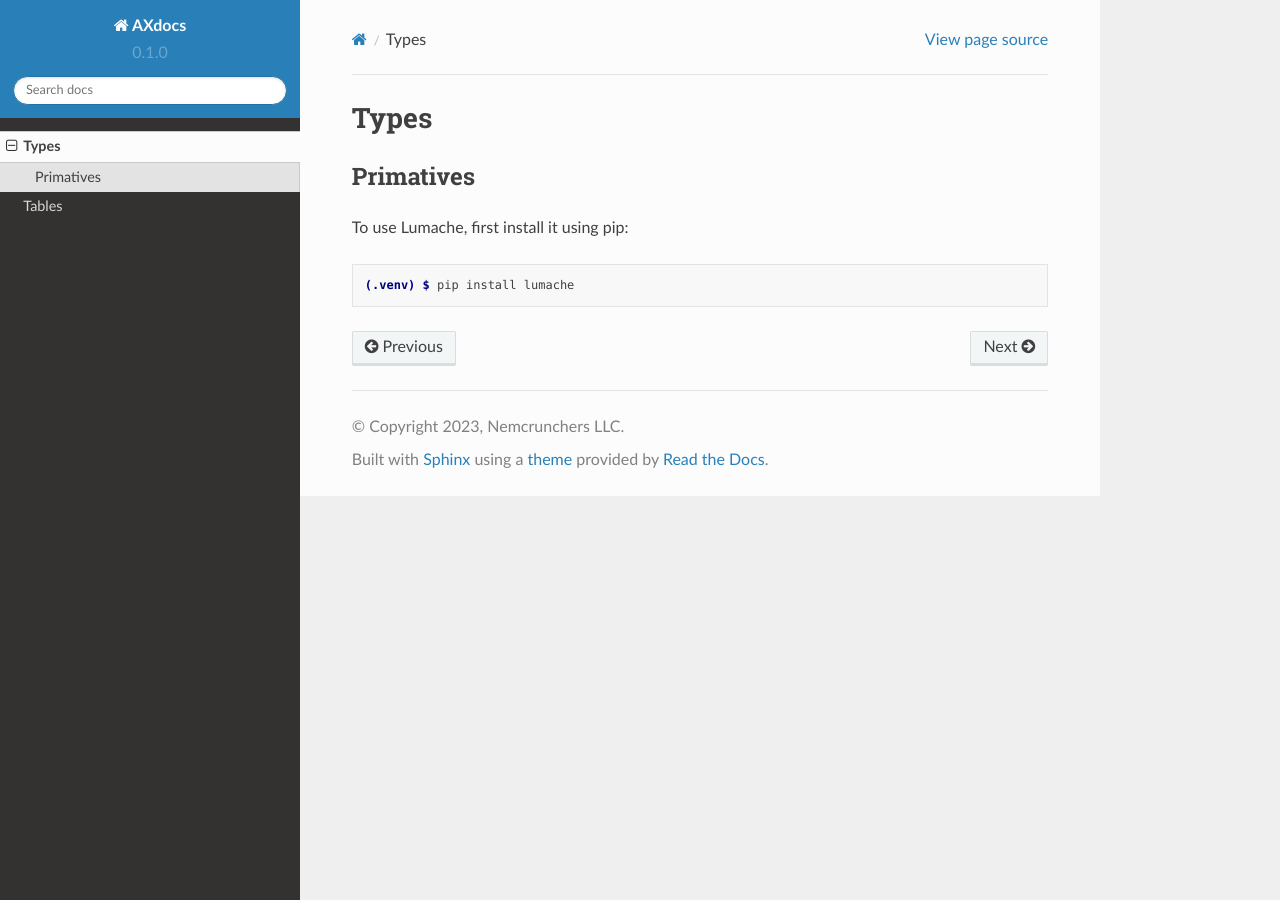
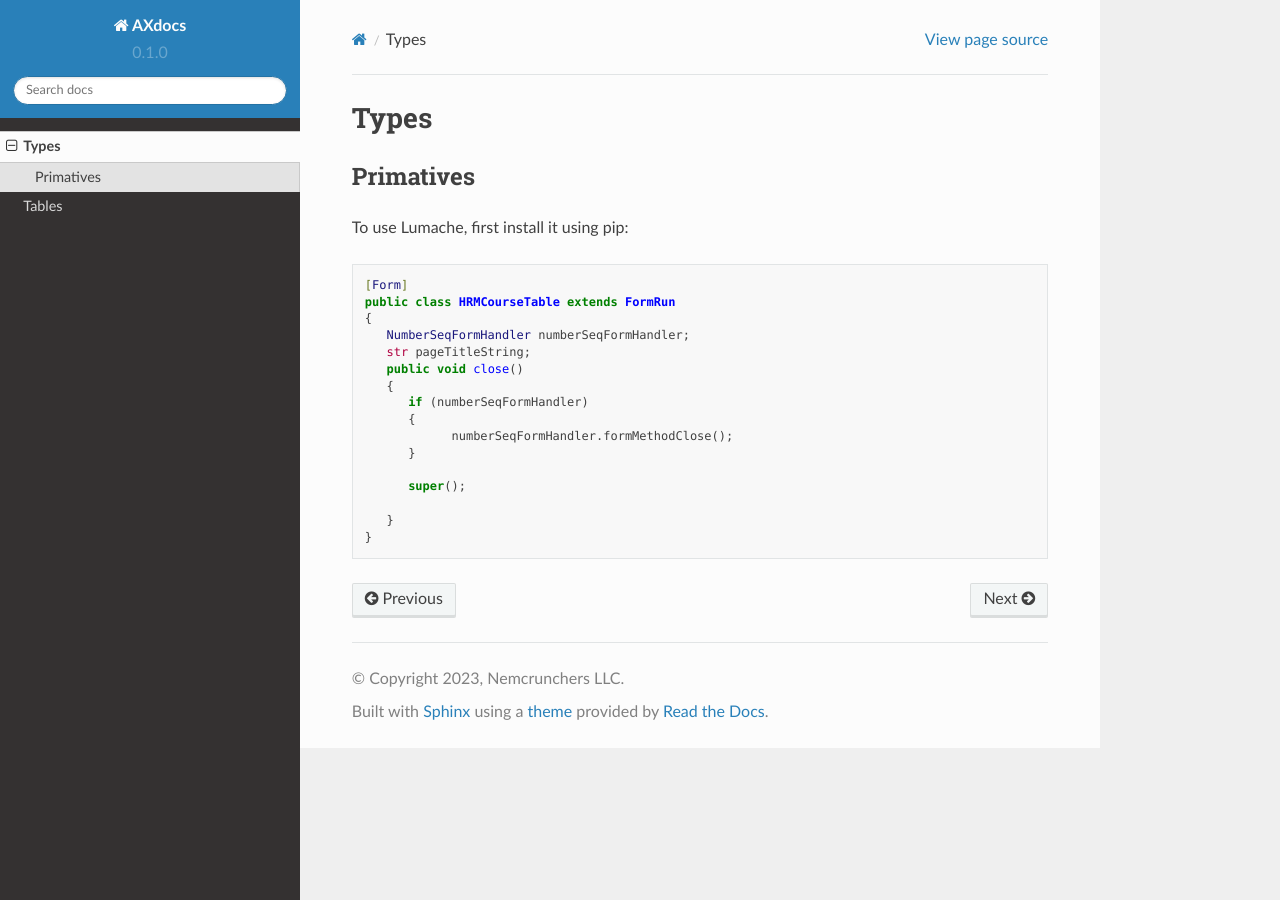
Before and after one commit to andrewschmidt-a/missing-ax-docs, a Sphinx documentation site: the page built from docs/source/types.rst, in a window 1280 px wide. Built offline with Sphinx 7.4.7 and the Read the Docs theme 2.0.0, drawn with Linux system fonts in a browser that asks for light colours.

Commit message:
Added XPP support

```diff
--- a/docs/source/types.rst
+++ b/docs/source/types.rst
@@ -8,9 +8,24 @@ Primatives
 
 To use Lumache, first install it using pip:
 
-.. code-block:: console
+.. code-block:: xpp
 
-   (.venv) $ pip install lumache
+   [Form]
+   public class HRMCourseTable extends FormRun
+   {
+      NumberSeqFormHandler numberSeqFormHandler;
+      str pageTitleString;
+      public void close()
+      {
+         if (numberSeqFormHandler)
+         {
+               numberSeqFormHandler.formMethodClose();
+         }
+
+         super();
+
+      }
+   }
 
 .. Creating recipes
 .. ----------------
```
Also changed, not shown: lumache.py (deleted, +0 -23 lines), .gitmodules (added), 1 other file.
